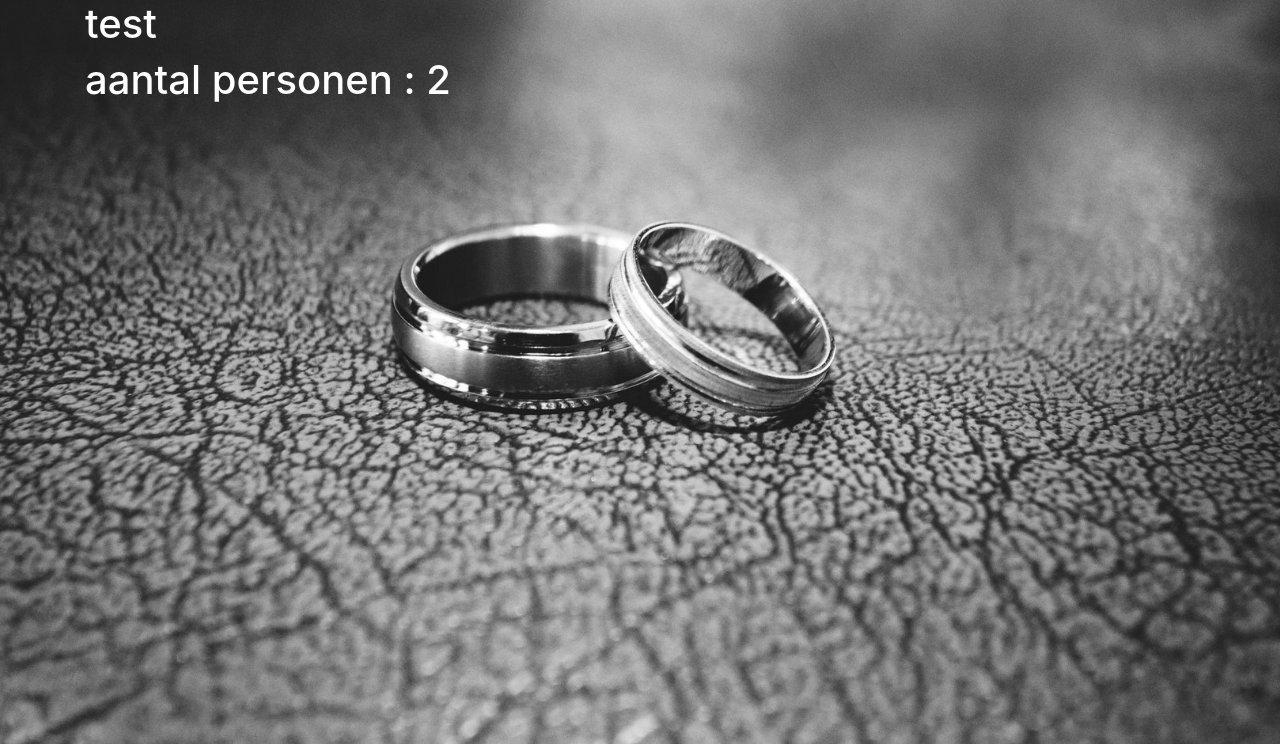
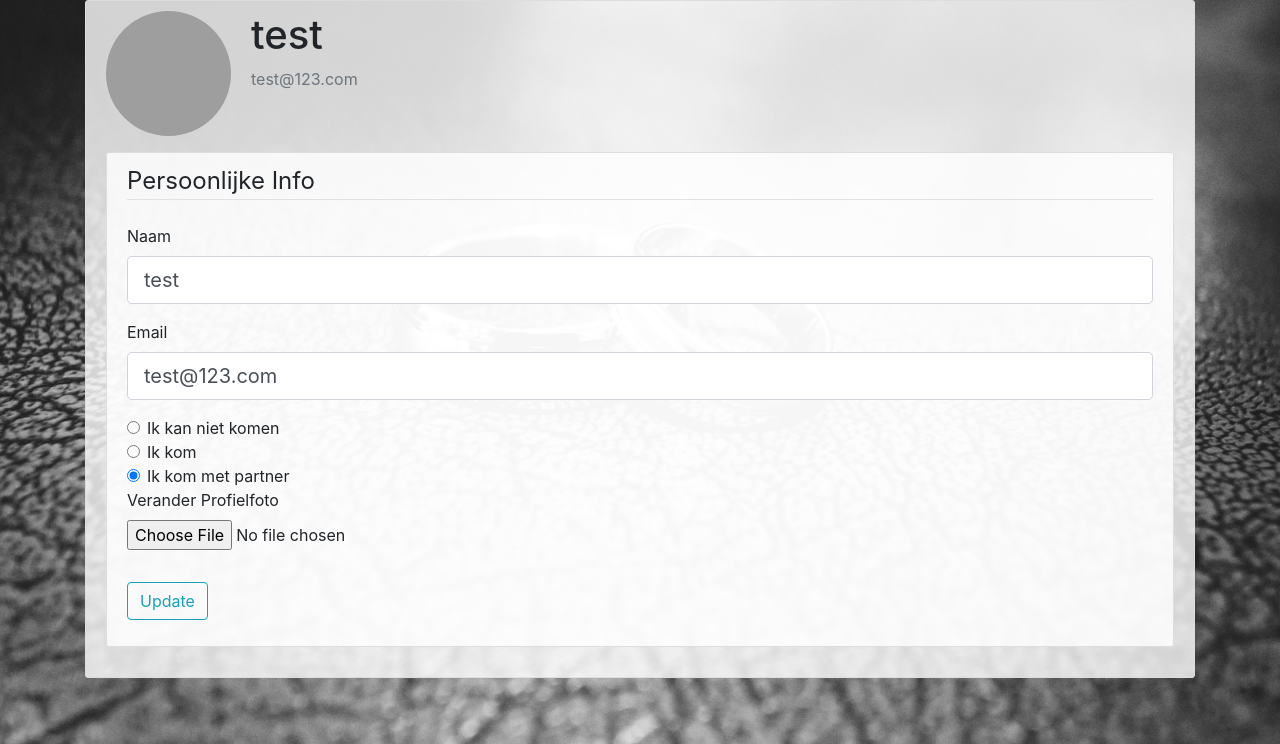
Before and after one commit to kulderzipken/trouw, a Flask app: page /account in a window 1280 px wide. Shown: the part 56-800 px from the top of the page. Run offline with Flask 2, Linux system fonts and the light colour scheme; a user stored in the database is signed in; some libraries are stand-ins or nearby versions; grey boxes are pictures that could not be loaded.

Commit message:
Accountpag beter , opmerkingen ipv veggie

```diff
--- a/trouw/forms.py
+++ b/trouw/forms.py
@@ -1,16 +1,22 @@
 from flask_wtf import FlaskForm
-from wtforms import StringField, PasswordField, SubmitField, BooleanField, RadioField
+from flask_wtf.file import FileField, FileAllowed
+from flask_login import current_user
+from wtforms import StringField, PasswordField, SubmitField, BooleanField, RadioField, TextAreaField
 from wtforms.validators import DataRequired, Length, Email, EqualTo, ValidationError
 from trouw.models import User
 
 class RegistrationForm(FlaskForm):
-    name = StringField('Naam',validators=[DataRequired(), Length(min=2, max=40)])
+    name = StringField('Voor- en Achternaam',validators=[DataRequired(), Length(min=2, max=40)])
     email = StringField('Email', validators=[DataRequired(), Email()])
     amount = RadioField('Aantal Personen', choices=[('0', 'Ik kan niet komen'),('1', 'Ik kom'), ('2', 'Ik kom met partner')], validators =[DataRequired()])
-    food = RadioField('Aantal Veggies?', choices=[('0', 'Geen vegetarische maaltijd'),('1', '1 Vegetarische Maaltijd'), ('2', '2 Vegetarische Maaltijden')], validators =[DataRequired()])
     password = PasswordField('Maak een Wachtwoord', validators =[DataRequired()])
     confirm_password = PasswordField('Confirmeer Wachtwoord', validators=[DataRequired(), EqualTo('password')])
-    submit= SubmitField('Sign Up')
+    submit= SubmitField('Voltooi')
+
+    def validate_username(self, username):
+        user = User.query.filter_by(username=name.data).first()
+        if user:
+            raise ValidationError('Naam Bestaal Al')
 
     def validate_email(self, email):
         user= User.query.filter_by(email=email.data).first()
@@ -22,3 +28,21 @@ class LoginForm(FlaskForm):
     password = PasswordField('Password', validators =[DataRequired()])
     remember = BooleanField('Remember Me')
     submit= SubmitField('Login')
+
+class UpdateAccountForm(FlaskForm):
+    name = StringField('Naam',validators=[DataRequired(), Length(min=2, max=40)])
+    email = StringField('Email', validators=[DataRequired(), Email()])
+    amount = RadioField('Aantal Personen', choices=[('0', 'Ik kan niet komen'),('1', 'Ik kom'), ('2', 'Ik kom met partner')], validators =[DataRequired()])
+    picture = FileField('Verander Profielfoto', validators=[FileAllowed(['jpg','png'])])
+    submit= SubmitField('Update')
+
+    def validate_email(self, email):
+        if email.data != current_user.email:
+            user= User.query.filter_by(email=email.data).first()
+            if user:
+                raise ValidationError('Deze mail bestaat al. Gebruik een ander mailadres')
+
+    def validate_username(self, username):
+        user = User.query.filter_by(username=name.data).first()
+        if user:
+            raise ValidationError('Naam Bestaal Al')
--- a/trouw/models.py
+++ b/trouw/models.py
@@ -9,9 +9,9 @@ def load_user(user_id):
 
 class User(db.Model, UserMixin):
     id = db.Column(db.Integer, primary_key=True)
+    name = db.Column(db.String(20), unique=True, nullable=False)
+    email = db.Column(db.String(120), unique=True, nullable=False)
     amount = db.Column(db.String(10), nullable=False)
-    name = db.Column(db.String(20), unique=False, nullable=False)
-    email = db.Column(db.String(120), unique=True, nullable=False)
     image_file = db.Column(db.String(20), nullable=False, default='default.jpg')
     password = db.Column(db.String(60), nullable=False)
     posts = db.relationship('Post', backref='author', lazy=True)
--- a/trouw/routes.py
+++ b/trouw/routes.py
@@ -1,6 +1,9 @@
+import os
+import secrets
+from PIL import Image
 from flask import render_template, flash, redirect, url_for, request
 from trouw import app, db, bcrypt
-from trouw.forms import RegistrationForm, LoginForm
+from trouw.forms import RegistrationForm, LoginForm, UpdateAccountForm
 from trouw.models import User, Post
 from flask_login import login_user, current_user, logout_user, login_required
 
@@ -44,7 +47,8 @@ def register():
     form = RegistrationForm()
     if form.validate_on_submit():
         hashed_password = bcrypt.generate_password_hash(form.password.data).decode('utf-8')
-        user = User(name = form.name.data, email=form.email.data, password=hashed_password, amount= form.amount.data)
+        user = User(name = form.name.data, email=form.email.data, password=hashed_password,
+                    amount= form.amount.data)
         db.session.add(user)
         db.session.commit()
         flash('Welkom , je kan nu inloggen!', 'success')
@@ -72,7 +76,36 @@ def logout():
     return redirect(url_for('home'))
 
 
-@app.route("/account")
+def save_picture(form_picture):
+    random_hex = secrets.token_hex(8)
+    _, f_ext = os.path.splitext(form_picture.filename)
+    picture_fn = random_hex + f_ext
+    picture_path = os.path.join(app.root_path, 'static/profile_pics', picture_fn)
+
+    output_size = (125,125)
+    i = Image.open(form_picture)
+    i.thumbnail(output_size)
+    i.save(picture_path)
+
+    return picture_fn
+
+@app.route("/account", methods=['GET', 'POST'])
 @login_required
 def account():
-    return render_template('account.html', title = "Account")
+    form = UpdateAccountForm()
+    if form.validate_on_submit():
+        if form.picture.data:
+            picture_file = save_picture(form.picture.data)
+            current_user.image_file = picture_file
+        current_user.name = form.name.data
+        current_user.email = form.email.data
+        current_user.amount = form.amount.data
+        db.session.commit()
+        flash('Your account has been updated!', 'success')
+        return redirect(url_for('account'))
+    elif request.method == 'GET':
+        form.name.data = current_user.name
+        form.email.data = current_user.email
+        form.amount.data = current_user.amount
+    image_file = url_for('static', filename='profile_pics/' + current_user.image_file)
+    return render_template('account.html', title = "Account", image_file= image_file, form=form)
--- a/trouw/static/main.css
+++ b/trouw/static/main.css
@@ -4,10 +4,6 @@ body   {
   -moz-background-size: cover;
   -o-background-size: cover;
   background-size: cover;
-}
-
-h1, h2, h3, h4, h5, h6 {
-  color: white;
 }
 
 .bg-steel {
--- a/trouw/templates/account.html
+++ b/trouw/templates/account.html
@@ -1,5 +1,69 @@
 {% extends "layout.html" %}
 {% block content %}
-    <h1>{{ current_user.name }}</h1>
-    <h1> aantal personen : {{ current_user.amount }}</h1>
+
+    <div class="content-section">
+        <div class="media">
+          <img class="rounded-circle account-img" src="{{ image_file }}">
+          <div class="media-body">
+            <h2 class="account-heading">{{ current_user.name }}</h2>
+            <p class="text-secondary">{{ current_user.email }}</p>
+          </div>
+      </div>
+      <div class="content-section">
+        <form action="" method= "POST" enctype="multipart/form-data">
+            {{ form.hidden_tag() }}
+            <fieldset class="form-group">
+                <legend class="border-bottom mb-4"> Persoonlijke Info </legend>
+                <div class="form-group">
+                    {{ form.name.label(class="form-control-label") }}
+
+                    {% if form.name.errors %}
+                        {{ form.name(class="form-control form-control-lg is-invalid") }}
+                        <div class="invalid-feedback">
+                            {% for error in form.username.errors %}
+                                <span>{{ error }}</span>
+                            {% endfor %}
+                        </div>
+                    {% else %}
+                        {{ form.name(class="form-control form-control-lg", placeholder="Voornaam Achternaam") }}
+                    {% endif %}
+                </div>
+
+                <div class="form-group">
+                    {{ form.email.label(class="form-control-label") }}
+                    {% if form.email.errors %}
+                        {{ form.email(class="form-control form-control-lg is-invalid") }}
+                        <div class="invalid-feedback">
+                            {% for error in form.email.errors %}
+                                <span>{{ error }}</span>
+                            {% endfor %}
+                        </div>
+                    {% else %}
+                        {{ form.email(class="form-control form-control-lg") }}
+                    {% endif %}
+                </div>
+
+                {% for subfield in form.amount %}
+                    <div class="form-check">
+                        {{ subfield(class="form-check-input") }}
+                        {{ subfield.label(class="form-check-label") }}
+                    </div>
+                {% endfor %}
+
+                <div class="form-group">
+                    {{ form.picture.label() }}
+                    {{ form.picture(class="form-control-file") }}
+                    {% if form.picture.errors %}
+                        {% for error in form.picture.errors %}
+                            <span class="text-danger">{{ error }}</span></br>
+                        {% endfor %}
+                    {% endif %}
+                </div>
+            </fieldset>
+            <div class="form-group">
+                {{ form.submit(class="btn btn-outline-info") }}
+            </div>
+        </form>
+        </div>
+    </div>
 {% endblock content %}
--- a/trouw/templates/register.html
+++ b/trouw/templates/register.html
@@ -16,7 +16,7 @@
                             {% endfor %}
                         </div>
                     {% else %}
-                        {{ form.name(class="form-control form-control-lg") }}
+                        {{ form.name(class="form-control form-control-lg", placeholder="Voornaam Achternaam") }}
                     {% endif %}
                 </div>
 
@@ -40,7 +40,6 @@
                         {{ subfield.label(class="form-check-label") }}
                     </div>
                 {% endfor %}
-
 
                 <div class="form-group">
                     {{ form.password.label(class="form-control-label") }}
```
